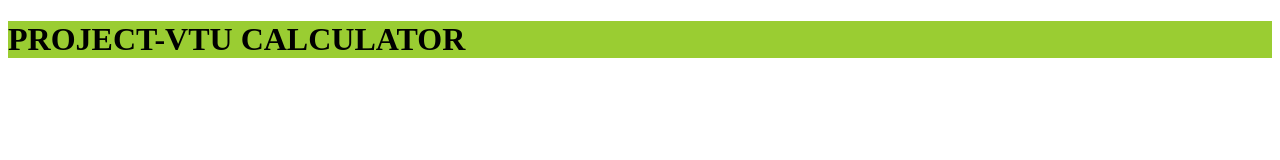
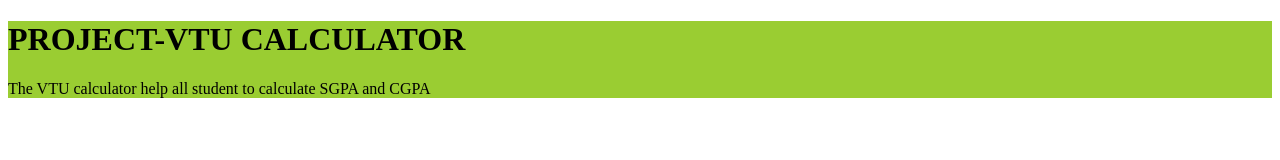
Before and after one commit to AkshathaGodi08/vtu-_calculator, a plain HTML site: page index.html in a window 1280 px wide. Drawn offline with Linux system fonts and the light colour scheme.

Commit message:
Update index.html

```diff
--- a/index.html
+++ b/index.html
@@ -7,6 +7,7 @@
     <body>
         <div class="block">
             <h1>PROJECT-VTU CALCULATOR</h1>
+            <p> The VTU calculator help all student to calculate SGPA and CGPA</p>
         </div>
     </body>
 </html>
```
